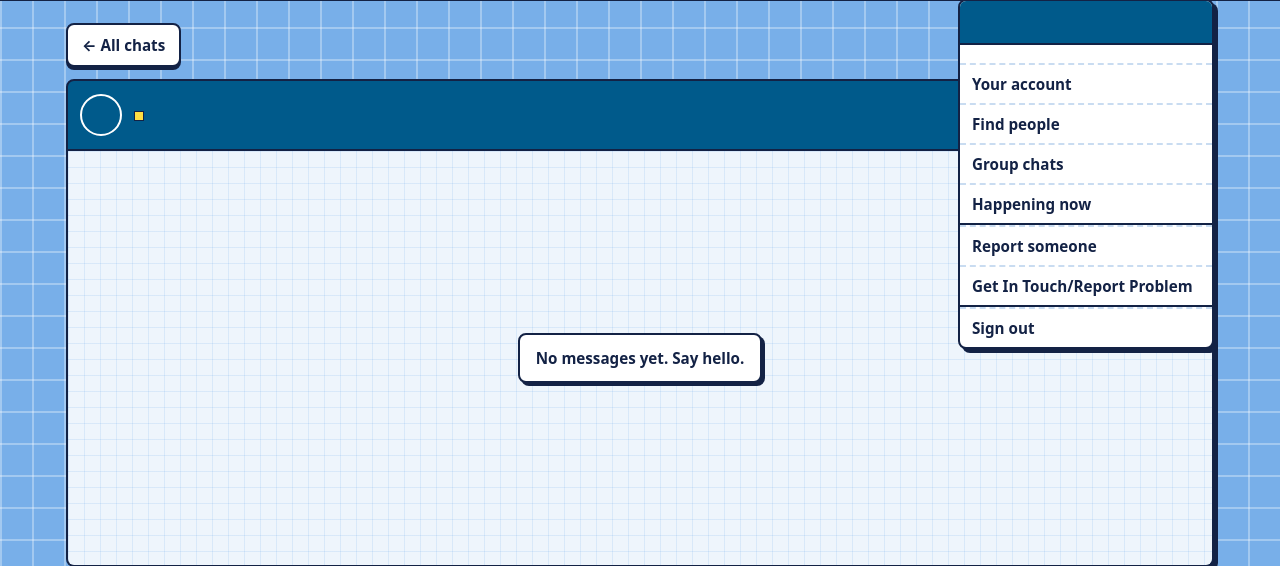
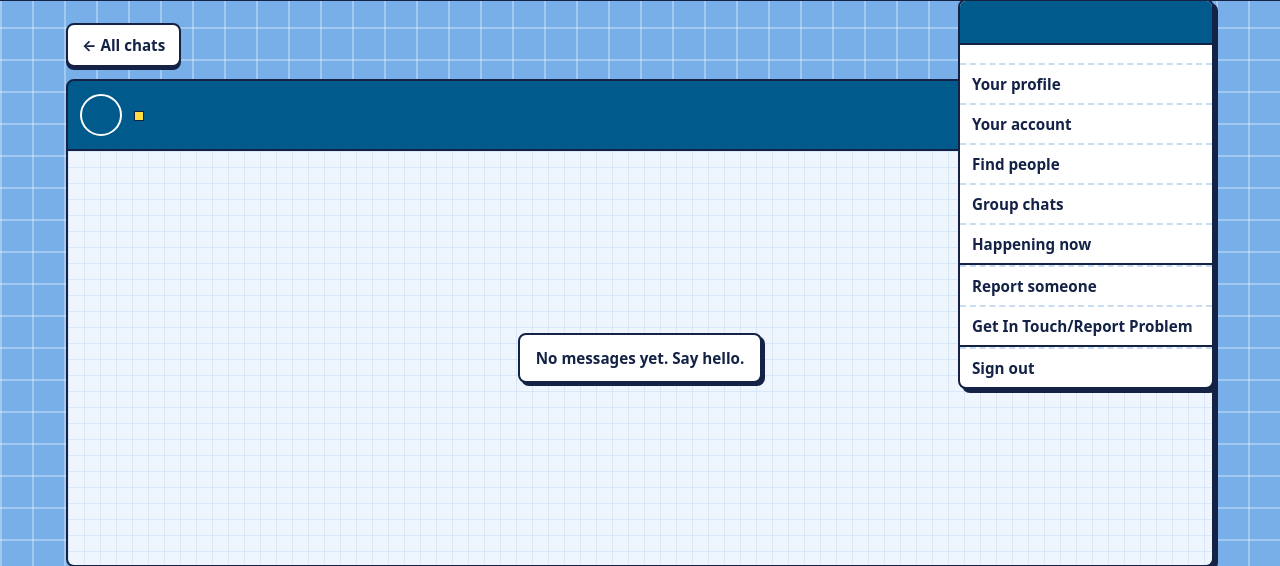
Before and after one commit to Yodls/beacons_connect, a Python web app: template templates/chat.html in a window 1280 px wide, after a click that opens the changed part. Shown: the part 69-635 px from the top of the page. Run offline with Jinja, Linux system fonts and the light colour scheme; the template is opened without the code that fills it, so the values that code supplies are empty; some web fonts are replaced.

Commit message:
Update shell.html
added line 76 for reference to profile segment

```diff
--- a/templates/shell.html
+++ b/templates/shell.html
@@ -73,6 +73,7 @@
              and leaving, which lives there rather than in this list because
              a destructive action one click from the menu is a misclick
              waiting to happen. /onboarding is still the first-time flow. #}
+          <a href="{{ url_for('profile') }}">Your profile</a>
           <a href="{{ url_for('account') }}">Your account</a>
           <a href="{{ url_for('people') }}">Find people</a>
           <a href="{{ url_for('chats') }}">Group chats{%
```
